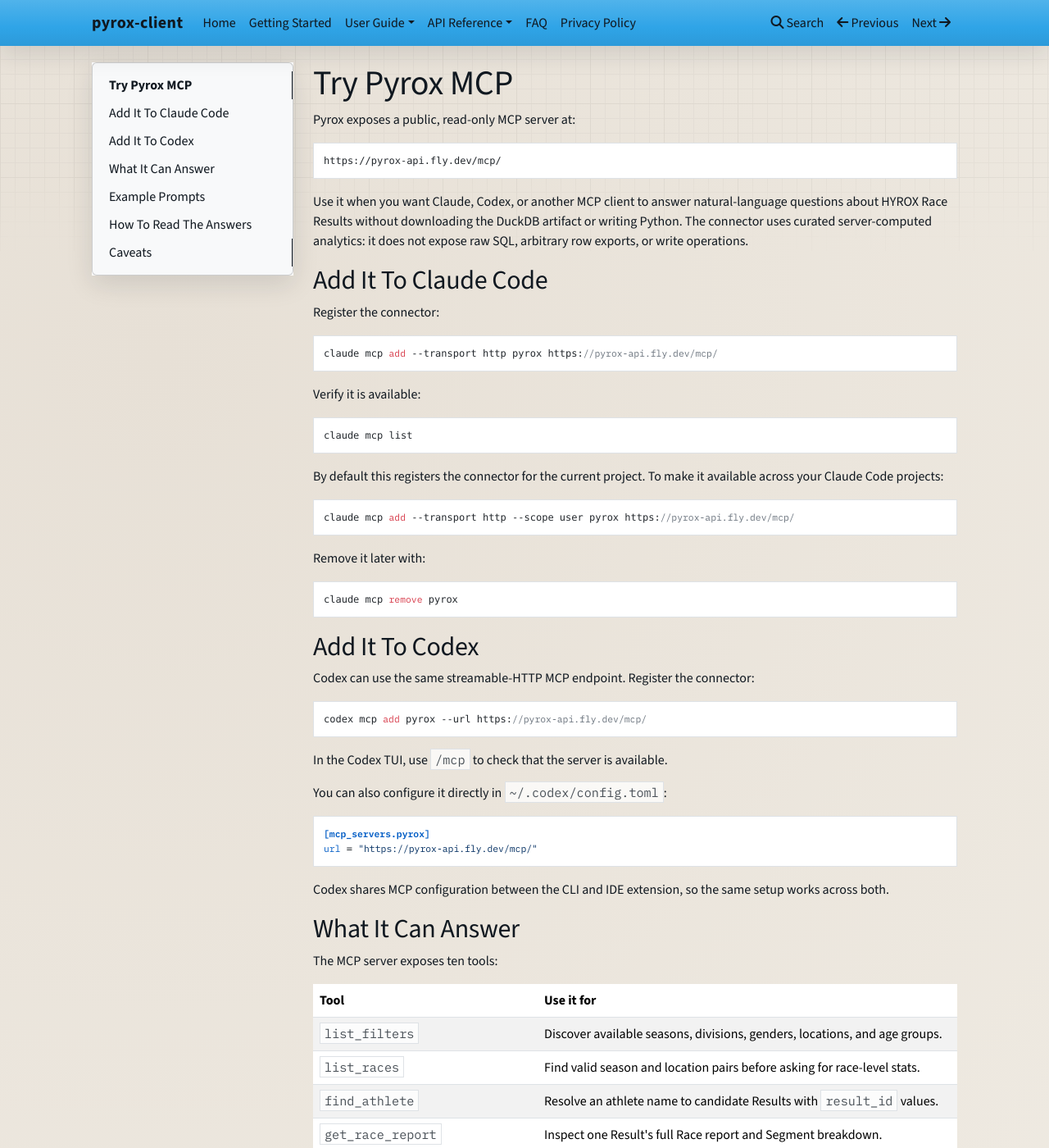
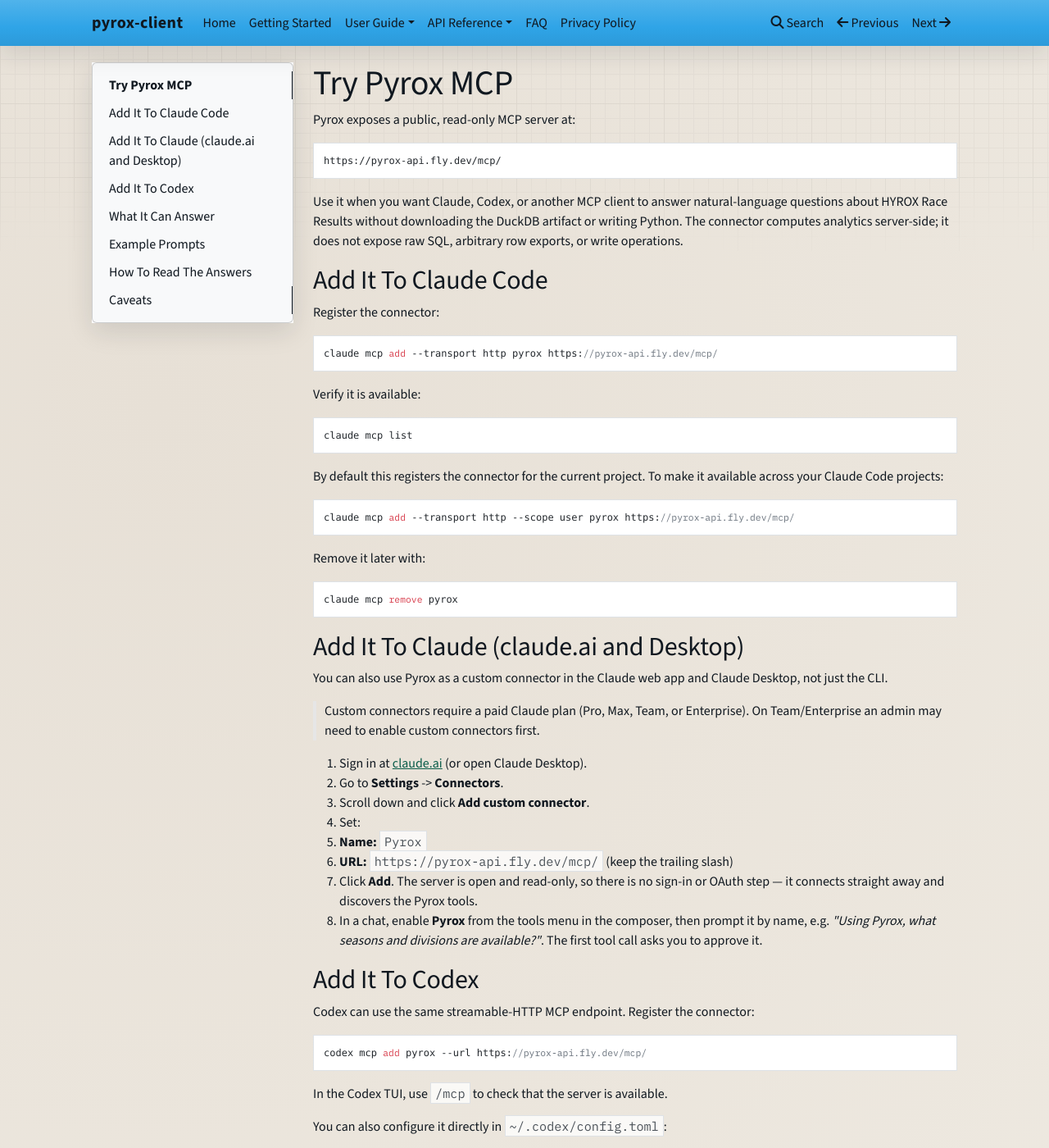
Before and after one commit to vmatei2/pyrox-client, an MkDocs documentation site: the page built from docs/mcp.md, in a window 1280 px wide and 1400 px high. Shown: the whole window at 82% size. Built offline with MkDocs 1.6.1, drawn with Linux system fonts in a browser that asks for light colours; nearby versions of some CDN libraries.

Commit message:
Update Readme with claude.ai info

````diff
--- a/docs/mcp.md
+++ b/docs/mcp.md
@@ -8,9 +8,8 @@
 
 Use it when you want Claude, Codex, or another MCP client to answer
 natural-language questions about HYROX Race Results without downloading the
-DuckDB artifact or writing Python. The connector uses curated server-computed
-analytics: it does not expose raw SQL, arbitrary row exports, or write
-operations.
+DuckDB artifact or writing Python. The connector computes analytics server-side;
+it does not expose raw SQL, arbitrary row exports, or write operations.
 
 ## Add It To Claude Code
 
@@ -38,6 +37,26 @@
 ```bash
 claude mcp remove pyrox
 ```
+
+## Add It To Claude (claude.ai and Desktop)
+
+You can also use Pyrox as a custom connector in the Claude web app and Claude
+Desktop, not just the CLI.
+
+> Custom connectors require a paid Claude plan (Pro, Max, Team, or Enterprise).
+> On Team/Enterprise an admin may need to enable custom connectors first.
+
+1. Sign in at [claude.ai](https://claude.ai) (or open Claude Desktop).
+2. Go to **Settings** -> **Connectors**.
+3. Scroll down and click **Add custom connector**.
+4. Set:
+   - **Name:** `Pyrox`
+   - **URL:** `https://pyrox-api.fly.dev/mcp/` (keep the trailing slash)
+5. Click **Add**. The server is open and read-only, so there is no sign-in or
+   OAuth step — it connects straight away and discovers the Pyrox tools.
+6. In a chat, enable **Pyrox** from the tools menu in the composer, then prompt it
+   by name, e.g. *"Using Pyrox, what seasons and divisions are available?"*. The
+   first tool call asks you to approve it.
 
 ## Add It To Codex
 
````
Also changed, not shown: README.md (+7 -0 lines), docs/errors.md (+2 -2 lines), docs/filters.md (+1 -1 lines), docs/index.md (+5 -5 lines), docs/reproducible-research.md (+1 -1 lines).
